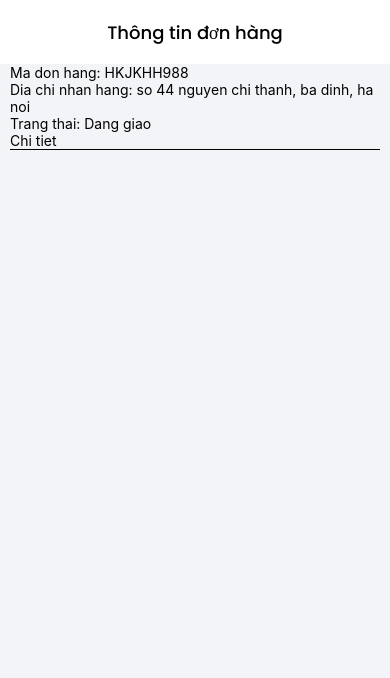
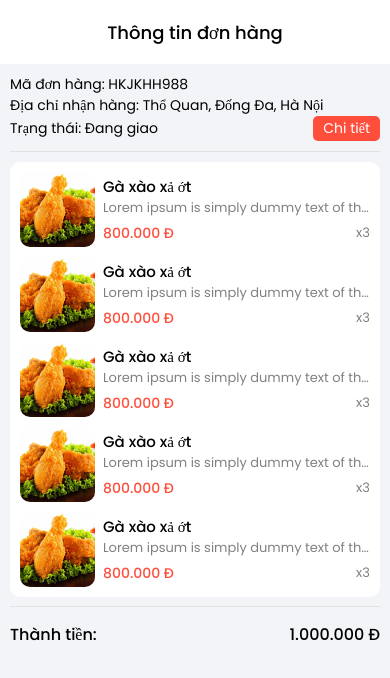
Before and after one commit to trang21-uet/food-deli, a React Native app: screen / in a window 390 px wide. Shown: the top 678 px of the page. Built offline with nearby package versions, Linux system fonts and the light colour scheme.

Commit message:
them trang thong tin don hang

```diff
--- a/src/screens/orders/OrderDetail.js
+++ b/src/screens/orders/OrderDetail.js
@@ -1,18 +1,45 @@
-import { Button, StyleSheet, Text, View, TouchableOpacity } from "react-native";
+import { StyleSheet, Text, View, TouchableOpacity } from "react-native";
 import React from "react";
+import ItemFood from "./orderdeatail/ItemFood";
 
 const OrderDetail = () => {
   return (
     <View style={styles.container}>
       <View style={styles.header}>
-        <Text>Ma don hang: HKJKHH988</Text>
-        <Text>Dia chi nhan hang: so 44 nguyen chi thanh, ba dinh, ha noi</Text>
-        <View>
-          <Text>Trang thai: Dang giao</Text>
-          <TouchableOpacity>
-            <Text>Chi tiet</Text>
+        <Text style={styles.title}>Mã đơn hàng: HKJKHH988</Text>
+        <Text style={styles.title}>
+          Địa chỉ nhận hàng: Thổ Quan, Đống Đa, Hà Nội
+        </Text>
+        <View
+          style={{
+            flexDirection: "row",
+            justifyContent: "space-between",
+            alignItems: "center",
+          }}
+        >
+          <Text style={styles.title}>Trạng thái: Đang giao</Text>
+          <TouchableOpacity style={styles.btn}>
+            <Text style={{ ...styles.title, color: "white" }}>Chi tiết</Text>
           </TouchableOpacity>
         </View>
+      </View>
+      <View style={styles.listFood}>
+        <ItemFood />
+        <ItemFood />
+        <ItemFood />
+        <ItemFood />
+        <ItemFood />
+      </View>
+      <View
+        style={{ height: 10, borderBottomWidth: 1, borderColor: "#e1e1e1" }}
+      ></View>
+      <View style={styles.footer}>
+        <Text style={{ fontFamily: "Poppins-Medium", fontSize: 16 }}>
+          Thành tiền:
+        </Text>
+        <Text style={{ fontFamily: "Poppins-Medium", fontSize: 16 }}>
+          1.000.000 Đ
+        </Text>
       </View>
     </View>
   );
@@ -24,7 +51,30 @@ const styles = StyleSheet.create({
   container: {
     paddingHorizontal: 10,
   },
+
   header: {
+    paddingVertical: 10,
     borderBottomWidth: 1,
+    borderColor: "#e1e1e1",
+  },
+  btn: {
+    backgroundColor: "#FF4E3C",
+    paddingVertical: 2,
+    paddingHorizontal: 10,
+    borderRadius: 5,
+  },
+  listFood: {
+    backgroundColor: "white",
+    borderRadius: 10,
+    paddingVertical: 5,
+    marginTop: 10,
+  },
+  title: {
+    fontFamily: "Poppins-Regular",
+  },
+  footer: {
+    flexDirection: "row",
+    justifyContent: "space-between",
+    marginTop: 15,
   },
 });
--- a/src/screens/orders/orderdeatail/ItemFood.js
+++ b/src/screens/orders/orderdeatail/ItemFood.js
@@ -0,0 +1,62 @@
+import { StyleSheet, Text, View, Image } from "react-native";
+import React from "react";
+
+const ItemFood = () => {
+  return (
+    <View style={styles.container}>
+      <Image
+        style={styles.image}
+        source={require("../../../assets/images/garan.jpg")}
+        resizeMode={"contain"}
+      />
+      <View style={styles.detail}>
+        <Text style={{ fontFamily: "Poppins-Medium", fontSize: 15 }}>
+          Gà xào xả ớt
+        </Text>
+        <Text style={styles.title} numberOfLines={1} ellipsizeMode="tail">
+          Lorem ipsum is simply dummy text of the printing
+        </Text>
+        <View style={styles.price}>
+          <Text
+            style={{
+              color: "#FF4E3C",
+              fontFamily: "Poppins-Medium",
+            }}
+          >
+            800.000 Đ
+          </Text>
+          <Text style={styles.title}>x3</Text>
+        </View>
+      </View>
+    </View>
+  );
+};
+
+export default ItemFood;
+const styles = StyleSheet.create({
+  container: {
+    flexDirection: "row",
+    paddingHorizontal: 10,
+    marginVertical: 5,
+  },
+  image: {
+    height: 75,
+    width: 75,
+    borderRadius: 10,
+  },
+  detail: {
+    flex: 1,
+    paddingLeft: 8,
+    paddingVertical: 3,
+  },
+  price: {
+    flexDirection: "row",
+    justifyContent: "space-between",
+    marginTop: 5,
+  },
+  title: {
+    fontFamily: "Poppins-Regular",
+    color: "gray",
+    fontSize: 13,
+  },
+});
```
